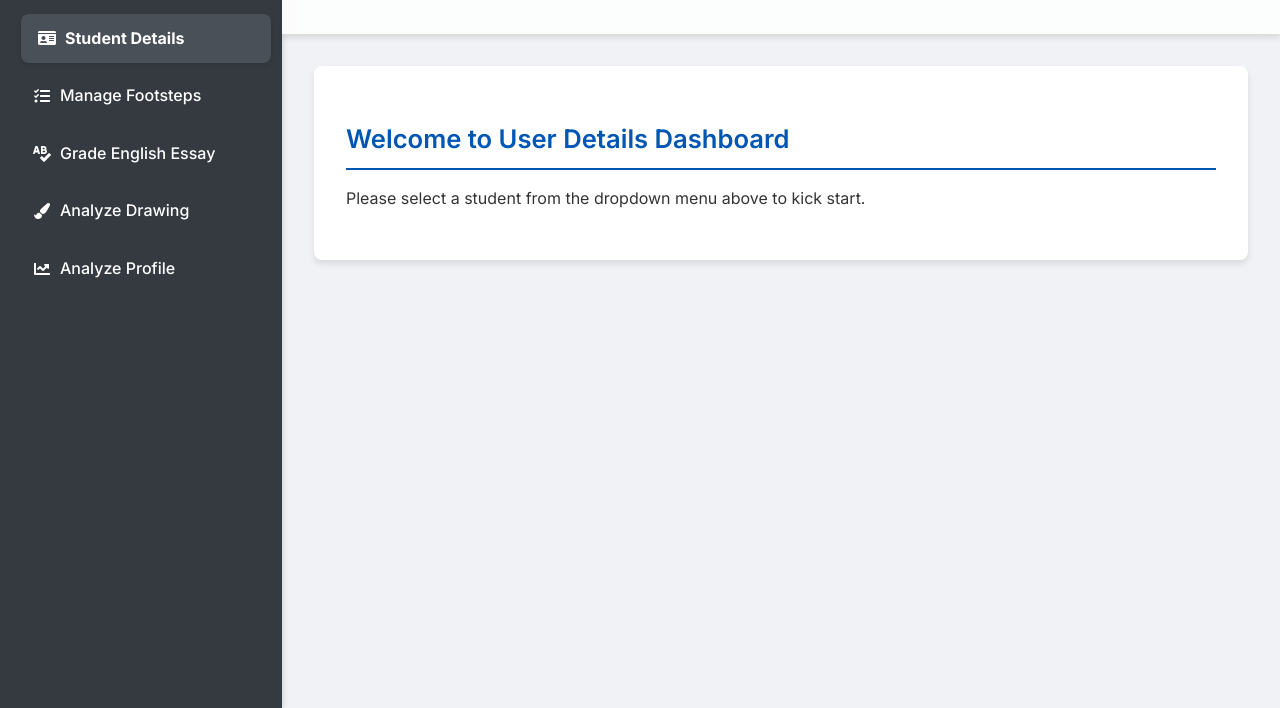
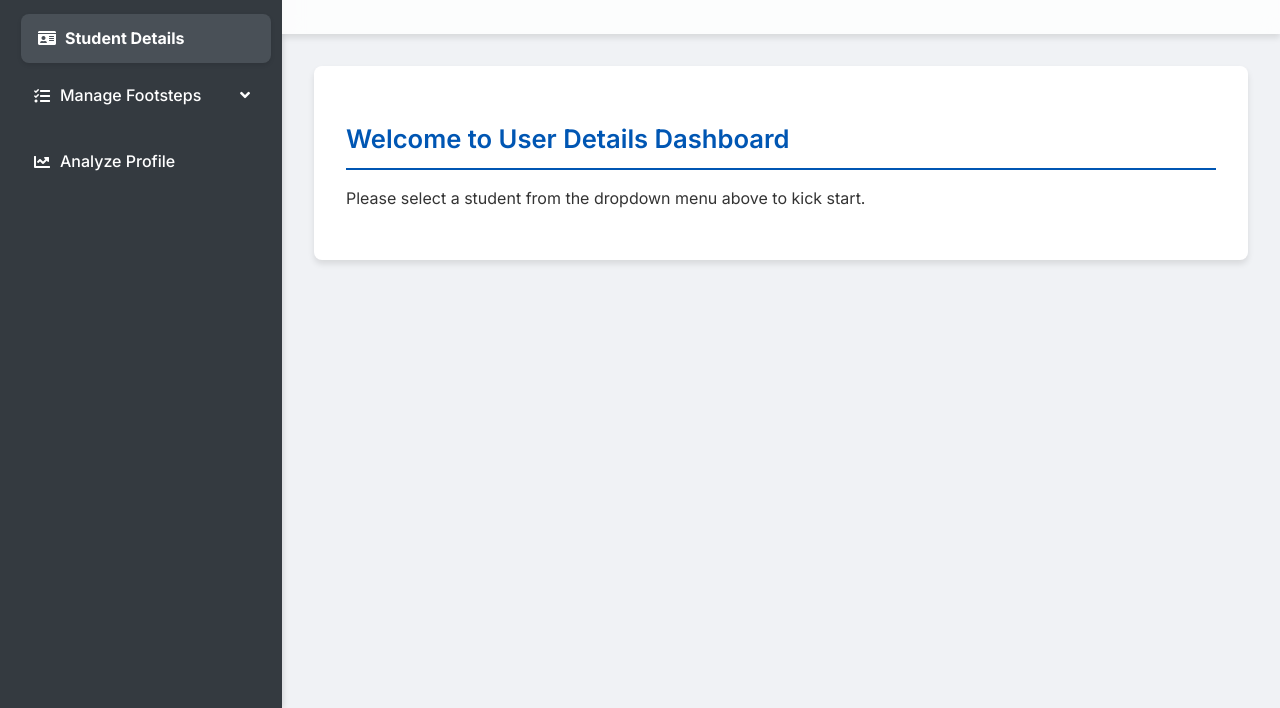
Before and after one commit to zengbo0710/ai-hackathon-sdp, a website: page public/index.html in a window 1280 px wide. Shown: the part 92-800 px from the top of the page. Drawn offline with nearby package versions, Linux system fonts and the light colour scheme; some packages are replaced by stand-ins of ours; no server answers; a script that the page names is missing.

Commit message:
update to sub menu

```diff
--- a/public/css/base-styles.css
+++ b/public/css/base-styles.css
@@ -89,6 +89,51 @@ html {
     text-align: center;
 }
 
+/* Submenu Styles */
+.sidebar nav ul .sub-menu {
+    margin-left: 1.5rem;
+    max-height: 0;
+    overflow: hidden;
+    transition: max-height var(--transition-speed) ease;
+}
+
+.sidebar nav ul li:hover .sub-menu {
+    max-height: 200px; /* Adjust based on your needs */
+}
+
+.sidebar nav ul .sub-menu li {
+    margin-bottom: 0.25rem;
+}
+
+.sidebar nav ul .sub-menu a {
+    padding: 0.5rem 1rem;
+    font-size: 0.9rem;
+    opacity: 0.8;
+}
+
+.sidebar nav ul .sub-menu a:hover {
+    opacity: 1;
+    transform: translateX(3px);
+}
+
+/* Adjust parent menu item with submenu */
+.sidebar nav ul li a[id="manage-evidences-link"] {
+    position: relative;
+}
+
+.sidebar nav ul li a[id="manage-evidences-link"]::after {
+    content: '\f107'; /* FontAwesome down arrow */
+    font-family: 'Font Awesome 5 Free';
+    font-weight: 900;
+    position: absolute;
+    right: 1rem;
+    transition: transform var(--transition-speed) ease;
+}
+
+.sidebar nav ul li:hover a[id="manage-evidences-link"]::after {
+    transform: rotate(180deg);
+}
+
 /* Card Styles */
 .card,
 #user-info,
--- a/public/index.html
+++ b/public/index.html
@@ -22,9 +22,13 @@
             <nav>
                 <ul>
                     <li><a href="#" id="show-details-link" class="active"><i class="fas fa-id-card"></i> Student Details</a></li>
-                    <li><a href="#" id="manage-evidences-link"><i class="fas fa-tasks"></i> Manage Footsteps</a></li>
-                    <li><a href="#" id="grade-english-essay-link"><i class="fas fa-spell-check"></i> Grade English Essay</a></li>
-                    <li><a href="#" id="analyze-drawing-link"><i class="fas fa-paint-brush"></i> Analyze Drawing</a></li>
+                    <li>
+                        <a href="#" id="manage-evidences-link"><i class="fas fa-tasks"></i> Manage Footsteps</a>
+                        <ul class="sub-menu">
+                            <li><a href="#" id="grade-english-essay-link"><i class="fas fa-spell-check"></i> Grade English Essay</a></li>
+                            <li><a href="#" id="analyze-drawing-link"><i class="fas fa-paint-brush"></i> Analyze Drawing</a></li>
+                        </ul>
+                    </li>
                     <li><a href="#" id="generate-summary-link"><i class="fas fa-chart-line"></i> Analyze Profile</a></li>
                 </ul>
             </nav>
```
